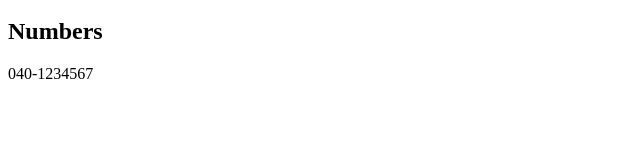
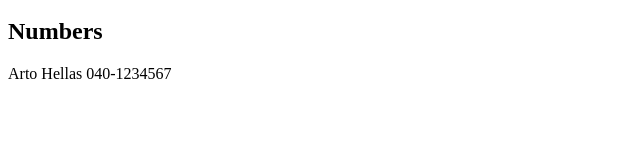
Before and after one commit to vdomim/fullstackopen, a React (Create React App) app in the folder part2/phonebook/: page / in a window 1280 px wide. Shown: the part 132-287 px from the top of the page, without its empty margins (0-640 px from the left). Built offline with nearby package versions, Linux system fonts and the light colour scheme.

Commit message:
Fixing exercise 2.8

```diff
--- a/part2/phonebook/src/App.js
+++ b/part2/phonebook/src/App.js
@@ -44,7 +44,7 @@
       <h2>Numbers</h2>
       {
         persons.map(person => (
-          <div key={person.name}>{person.number}</div>
+          <div key={person.name}>{person.name} {person.number}</div>
           ))
       }
     </div>
```
